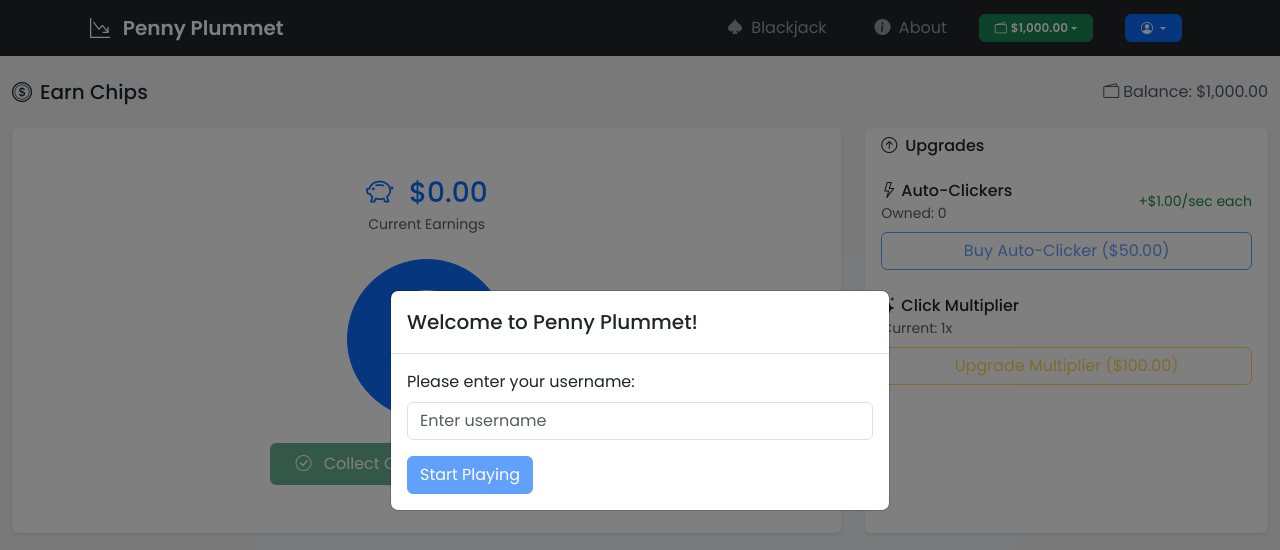
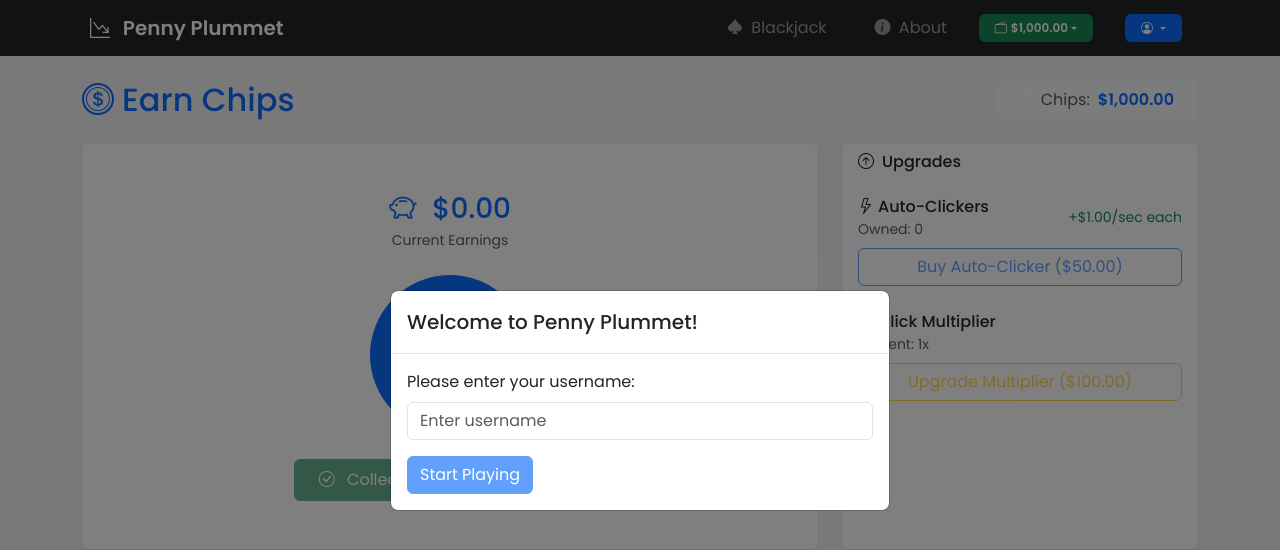
Before and after one commit to benceb2/penny-plummet, a Vue app: page /earn in a window 1280 px wide. Shown: the top 550 px of the page. Built offline with nearby package versions, Linux system fonts and the light colour scheme.

Commit message:
add BaseLayout component

```diff
--- /dev/null
+++ b/src/components/BaseLayout.vue
@@ -0,0 +1,48 @@
+<!-- BaseLayout.vue -->
+<script setup lang="ts">
+import { useUserStore } from '@/stores/user'
+
+defineProps<{
+  title: string
+  icon?: string
+  showBalance?: boolean
+}>()
+
+const userStore = useUserStore()
+</script>
+
+<template>
+  <main class="container py-4">
+    <!-- Header Section -->
+    <div class="row mb-4">
+      <div class="col-12">
+        <div class="d-flex justify-content-between align-items-center flex-wrap gap-3">
+          <h2 class="text-primary mb-0">
+            <i v-if="icon" :class="`bi bi-${icon} me-2`"></i>{{ title }}
+          </h2>
+          <div v-if="showBalance" class="d-flex gap-3 align-items-center">
+            <div class="bg-light text-white px-4 py-2 rounded-3">
+              <i class="bi bi-wallet2 me-1"></i>
+              <span class="text-muted me-2">Chips:</span>
+              <span class="text-primary fw-bold">{{ userStore.formattedChips }}</span>
+            </div>
+            <slot name="header-actions"></slot>
+          </div>
+        </div>
+      </div>
+    </div>
+
+    <!-- Main Content -->
+    <slot></slot>
+  </main>
+</template>
+
+<style scoped>
+:slotted(.row) {
+  margin-bottom: 1.5rem;
+}
+
+:slotted(.row:last-child) {
+  margin-bottom: 0;
+}
+</style>
--- a/src/views/BlackjackView.vue
+++ b/src/views/BlackjackView.vue
@@ -4,6 +4,7 @@ import { useBlackjackStore } from '@/stores/blackjack'
 import { useUserStore } from '@/stores/user'
 import PlayingCard from '@/components/PlayingCard.vue'
 import { BlackjackState } from '@/types/BlackjackGameState'
+import BaseLayout from '@/components/BaseLayout.vue'
 
 const gameStore = useBlackjackStore()
 const userStore = useUserStore()
@@ -73,20 +74,12 @@ function setPresetBet(amount: number) {
 </script>
 
 <template>
-  <main class="container py-4">
-    <!-- Header with Balance and Stats -->
-    <div class="row mb-4">
-      <div class="col-12">
-        <div class="d-flex justify-content-between align-items-center flex-wrap gap-3">
-          <h2 class="text-primary mb-0">
-            <i class="bi bi-suit-spade-fill me-2"></i>Blackjack
-          </h2>
-          <div class="d-flex gap-3 align-items-center">
-            <div class="bg-light text-white px-4 py-2 rounded-3">
-              <i class="bi bi-wallet2 me-1"></i>
-              <span class="text-muted me-2">Chips:</span>
-              <span class="text-primary fw-bold">{{ userStore.formattedChips }}</span>
-            </div>
+  <BaseLayout
+    title="Blackjack"
+    icon="suit-spade-fill"
+    :showBalance="true">
+    <!-- Header Actions Slot -->
+    <template #header-actions>
       <button
         class="btn btn-outline-primary"
         type="button"
@@ -94,10 +87,9 @@ function setPresetBet(amount: number) {
         <i class="bi" :class="showStats ? 'bi-eye-slash' : 'bi-eye'"></i>
         {{ showStats ? 'Hide Stats' : 'View Stats' }}
       </button>
-          </div>
-        </div>
-      </div>
-    </div>
+    </template>
+
+    <!-- Main Content -->
 
     <!-- Stats Section -->
     <div v-if="showStats" class="row mb-4">
@@ -150,14 +142,11 @@ function setPresetBet(amount: number) {
     </div>
 
     <!-- Game Status Alert -->
-    <div v-if="gameStore.gameState === BlackjackState.gameOver"
-      class="alert mb-4"
-      :class="{
+    <div v-if="gameStore.gameState === BlackjackState.gameOver" class="alert mb-4" :class="{
       'alert-success': gameStatus.includes('You win'),
       'alert-danger': gameStatus.includes('Dealer wins'),
       'alert-warning': gameStatus.includes('Push')
-      }"
-      role="alert">
+    }" role="alert">
       <div class="d-flex justify-content-between align-items-center">
         <span class="h5 mb-0">
           <i class="bi" :class="{
@@ -187,10 +176,7 @@ function setPresetBet(amount: number) {
           <div class="card-body">
             <div class="d-flex justify-content-center">
               <div class="hand-display">
-                <PlayingCard
-                  v-for="(card, index) in gameStore.dealerHand"
-                  :key="index"
-                  :card="card" />
+                <PlayingCard v-for="(card, index) in gameStore.dealerHand" :key="index" :card="card" />
               </div>
             </div>
           </div>
@@ -215,10 +201,7 @@ function setPresetBet(amount: number) {
           <div class="card-body">
             <div class="d-flex justify-content-center">
               <div class="hand-display">
-                <PlayingCard
-                  v-for="(card, index) in gameStore.playerHand"
-                  :key="index"
-                  :card="card" />
+                <PlayingCard v-for="(card, index) in gameStore.playerHand" :key="index" :card="card" />
               </div>
             </div>
           </div>
@@ -245,12 +228,8 @@ function setPresetBet(amount: number) {
                       <i class="bi bi-lightning-fill me-1"></i>Quick Bet
                     </h6>
                     <div class="d-flex flex-wrap gap-2">
-                      <button
-                        v-for="amount in quickBetAmounts"
-                        :key="amount"
-                        class="btn btn-outline-primary"
-                        :class="{ 'active': betAmount === amount }"
-                        :disabled="amount > userStore.chips"
+                      <button v-for="amount in quickBetAmounts" :key="amount" class="btn btn-outline-primary"
+                        :class="{ 'active': betAmount === amount }" :disabled="amount > userStore.chips"
                         @click="setPresetBet(amount)">
                         {{ new Intl.NumberFormat('en-US', {
                           style: 'currency',
@@ -263,11 +242,7 @@ function setPresetBet(amount: number) {
                     </div>
                     <div class="mt-3">
                       <div class="form-floating">
-                        <input
-                          type="number"
-                          class="form-control"
-                          id="betAmount"
-                          v-model="betAmount"
+                        <input type="number" class="form-control" id="betAmount" v-model="betAmount"
                           :max="userStore.chips"
                           min="1">
                         <label for="betAmount">
@@ -291,9 +266,7 @@ function setPresetBet(amount: number) {
                     <!-- Betting State -->
                     <div v-if="gameStore.gameState === BlackjackState.betting"
                       class="d-flex justify-content-center align-items-center mt-5">
-                      <button
-                        class="btn btn-primary btn-lg"
-                        @click="handleDeal"
+                      <button class="btn btn-primary btn-lg" @click="handleDeal"
                         :disabled="betAmount <= 0 || betAmount > userStore.chips">
                         <i class="bi bi-play-circle-fill me-2"></i>
                         Deal Cards
@@ -303,26 +276,19 @@ function setPresetBet(amount: number) {
                     <!-- Player Turn State -->
                     <div v-if="gameStore.gameState === BlackjackState.playerTurn"
                       class="d-flex gap-3 justify-content-center">
-                      <button
-                        class="btn btn-success btn-lg"
-                        @click="handleHit">
+                      <button class="btn btn-success btn-lg" @click="handleHit">
                         <i class="bi bi-plus-circle-fill me-2"></i>
                         Hit
                       </button>
-                      <button
-                        class="btn btn-warning btn-lg text-white"
-                        @click="handleStand">
+                      <button class="btn btn-warning btn-lg text-white" @click="handleStand">
                         <i class="bi bi-hand-thumbs-up-fill me-2"></i>
                         Stand
                       </button>
                     </div>
 
                     <!-- Game Over State -->
-                    <div v-if="gameStore.gameState === BlackjackState.gameOver"
-                      class="d-flex justify-content-center">
-                      <button
-                        class="btn btn-primary btn-lg"
-                        @click="handleNewGame">
+                    <div v-if="gameStore.gameState === BlackjackState.gameOver" class="d-flex justify-content-center">
+                      <button class="btn btn-primary btn-lg" @click="handleNewGame">
                         <i class="bi bi-arrow-clockwise me-2"></i>
                         New Game
                       </button>
@@ -335,7 +301,7 @@ function setPresetBet(amount: number) {
         </div>
       </div>
     </div>
-  </main>
+  </BaseLayout>
 </template>
 <style scoped>
 .hand-display {
--- a/src/views/EarnView.vue
+++ b/src/views/EarnView.vue
@@ -2,6 +2,7 @@
 import { ref, computed } from 'vue'
 import { useUserStore } from '@/stores/user'
 import { formatIntAsCurrency } from '@/utils/currency'
+import BaseLayout from '@/components/BaseLayout.vue'
 
 const userStore = useUserStore()
 
@@ -56,16 +57,10 @@ setInterval(() => {
 </script>
 
 <template>
-  <main class="container-fluid py-4">
-    <!-- Header Section -->
-    <div class="d-flex justify-content-between align-items-center mb-4">
-      <h5 class="mb-0">
-        <i class="bi bi-coin me-2"></i>Earn Chips
-      </h5>
-      <div class="text-muted">
-        <i class="bi bi-wallet2 me-1"></i>Balance: {{ userStore.formattedChips }}
-      </div>
-    </div>
+  <BaseLayout
+    title="Earn Chips"
+    icon="coin"
+    :showBalance="true">
 
     <div class="row g-4">
       <!-- Main Clicker Area -->
@@ -161,7 +156,7 @@ setInterval(() => {
         </div>
       </div>
     </div>
-  </main>
+  </BaseLayout>
 </template>
 
 <style scoped>
```
Lines whose indentation alone changed are shown as unchanged.
